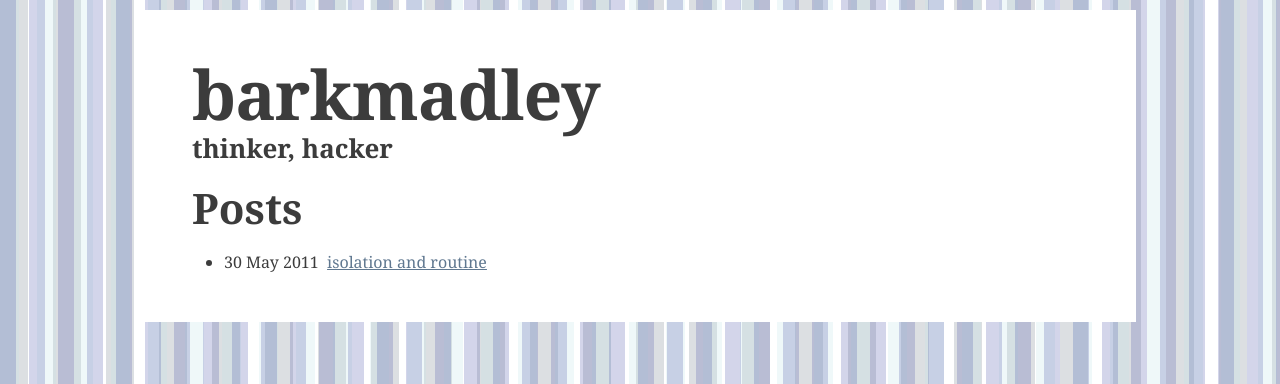
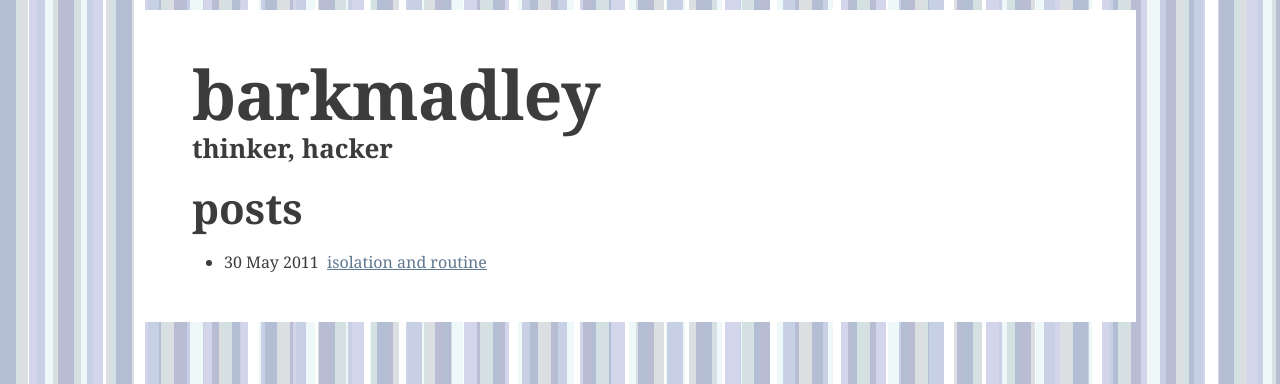
Before and after one commit to barkmadley/barkmadley.github.com, a Jekyll site: the page built from index.html, in a window 1280 px wide. Shown: the top 384 px of the page. Built offline with Jekyll 4.4.1, drawn with Linux system fonts in a browser that asks for light colours; nearby versions of some CDN libraries; Markdown is read by kramdown in place of the engine named in the settings.

Commit message:
lowercase.

```diff
--- a/index.html
+++ b/index.html
@@ -6,7 +6,7 @@ title: barkmadley
 <article>
 
   <header>
-    <h2>Posts</h2>
+    <h2>posts</h2>
   </header>
   <ul class="posts">
     {% for post in site.posts %}
```
